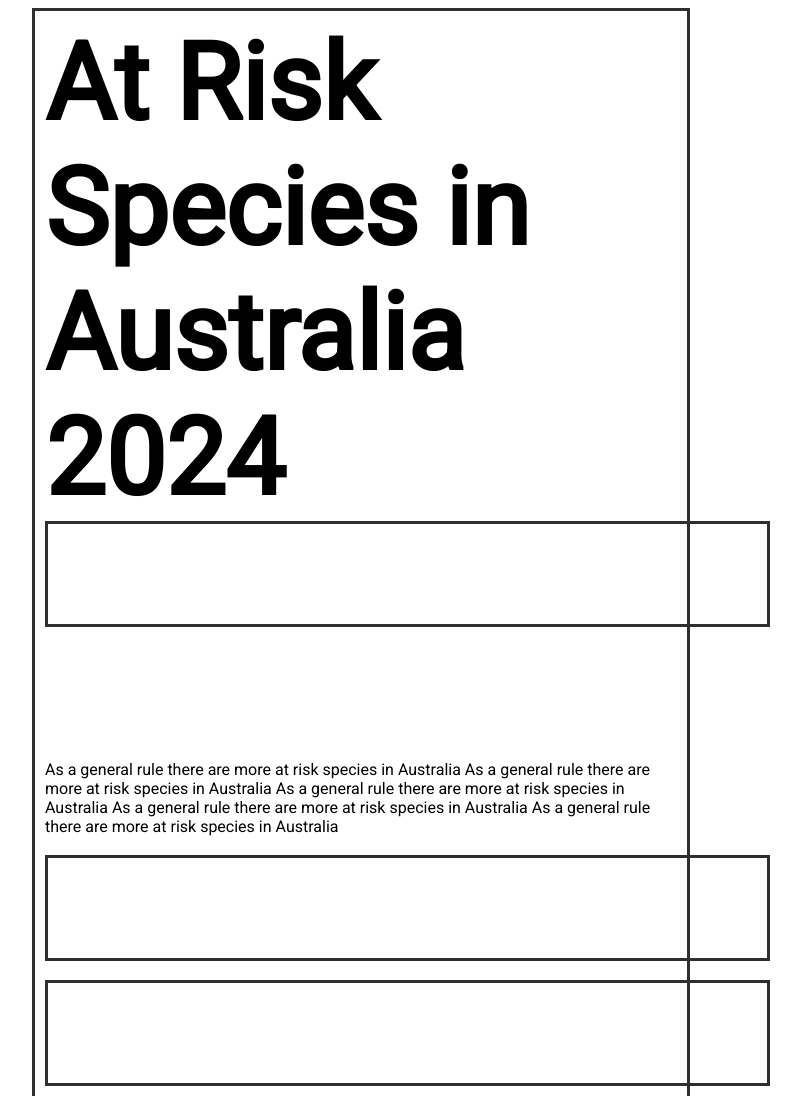
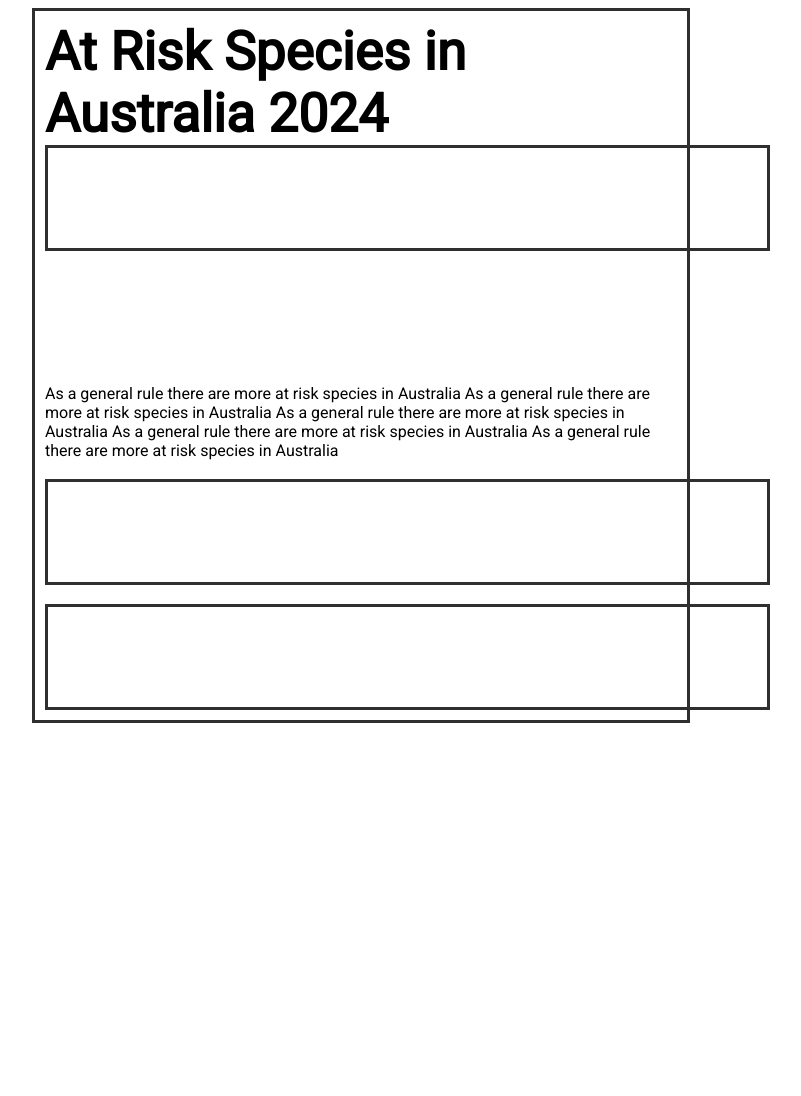
Before and after one commit to rcra0006/assignment2, a plain HTML site: page index.html in a window 1280 px wide. Shown: the top 1096 px of the page, without its empty margins (279-1080 px from the left). After the commit the page ends 800 px from the top, so only its background shows below. Drawn offline with Linux system fonts and the light colour scheme; a script that the page names is missing.

Commit message:
decreased title size

```diff
--- a/css/styles.css
+++ b/css/styles.css
@@ -37,5 +37,5 @@ div {
 }
 
 .main_title {
-	font-size: 80pt
+	font-size: 40pt
 }
```
